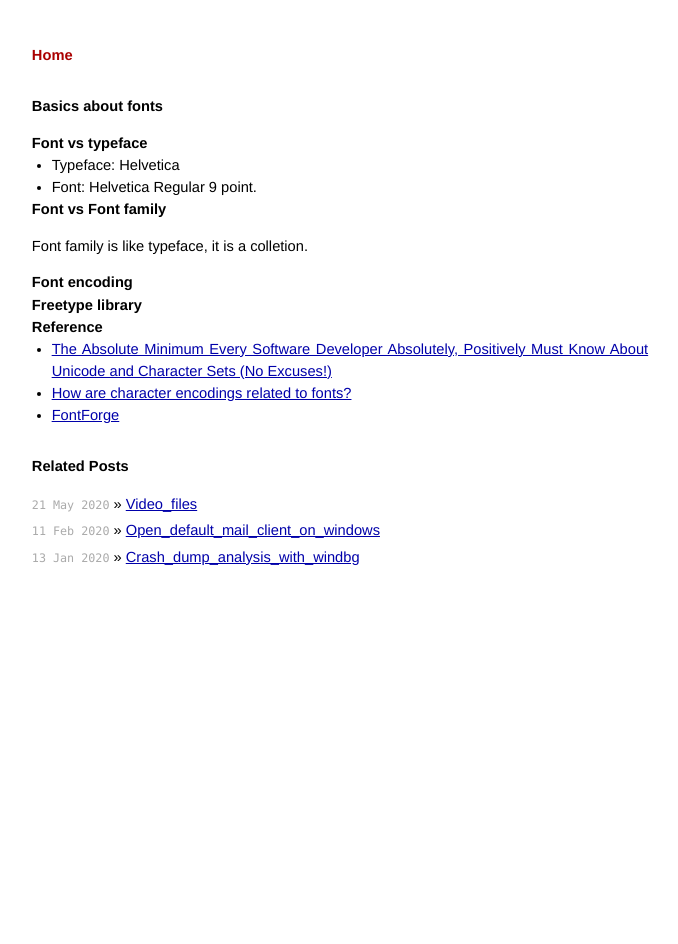
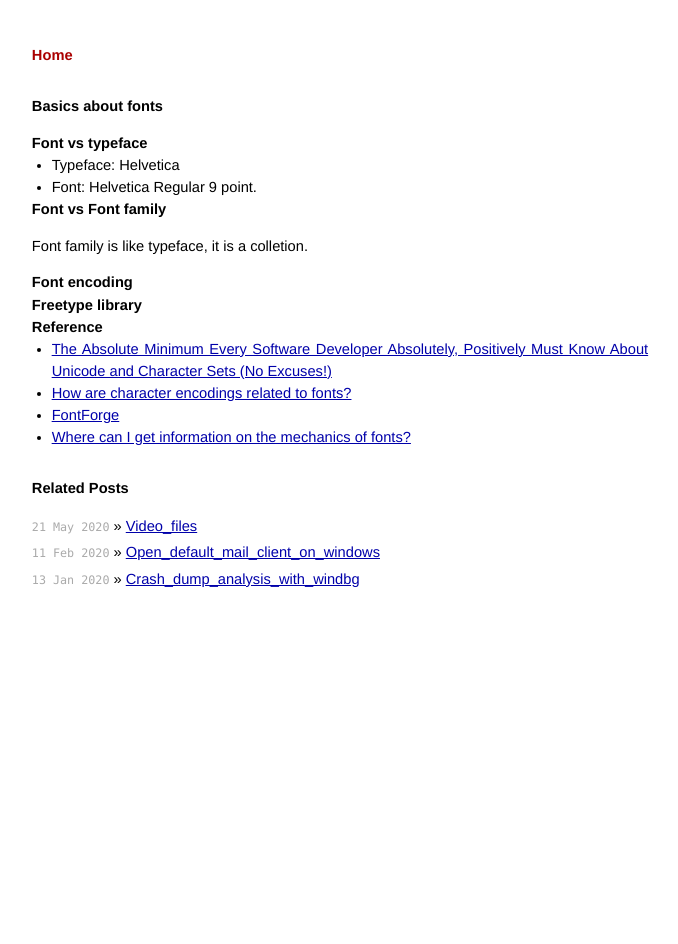
Before and after one commit to maidamai0/maidamai0.github.io, a Jekyll site: the page built from _posts/2020-05-27-fonts.md, in a window 1280 px wide. Shown: the whole page, without its empty margins (300-978 px from the left). Built offline with Jekyll 4.4.1, drawn with Linux system fonts in a browser that asks for light colours; our own code applies the rules of GitHub Pages for plain Markdown files.

Commit message:
feat: add reference

```diff
--- a/_posts/2020-05-27-fonts.md
+++ b/_posts/2020-05-27-fonts.md
@@ -18,3 +18,4 @@ Font family is like typeface, it is a colletion.
 * [The Absolute Minimum Every Software Developer Absolutely, Positively Must Know About Unicode and Character Sets (No Excuses!)](https://www.joelonsoftware.com/2003/10/08/the-absolute-minimum-every-software-developer-absolutely-positively-must-know-about-unicode-and-character-sets-no-excuses/)
 * [How are character encodings related to fonts?](https://superuser.com/questions/357530/how-are-character-encodings-related-to-fonts)
 * [FontForge](https://fontforge.org/docs/index.html)
+* [Where can I get information on the mechanics of fonts?](https://superuser.com/questions/19841/where-can-i-get-information-on-the-mechanics-of-fonts)
```
